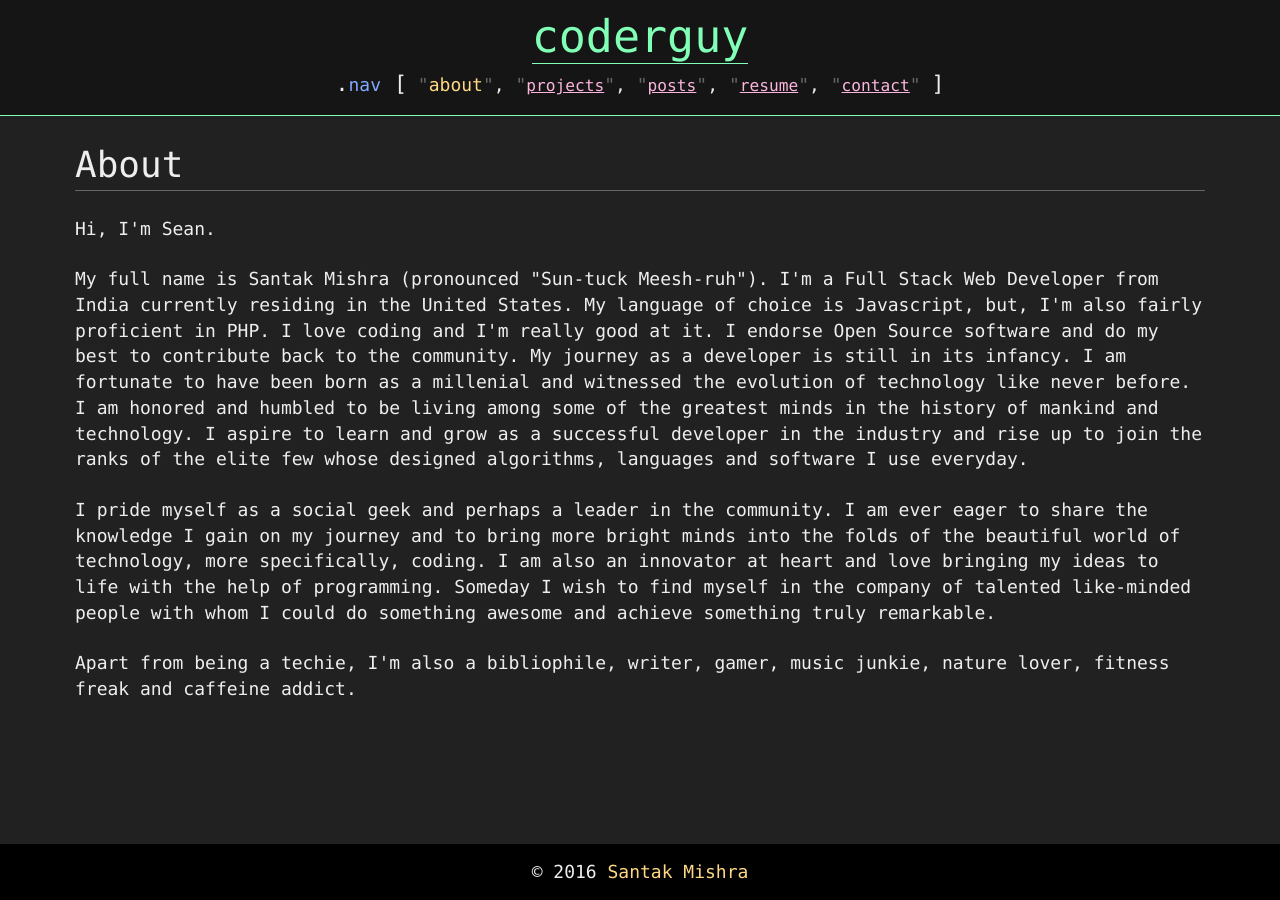
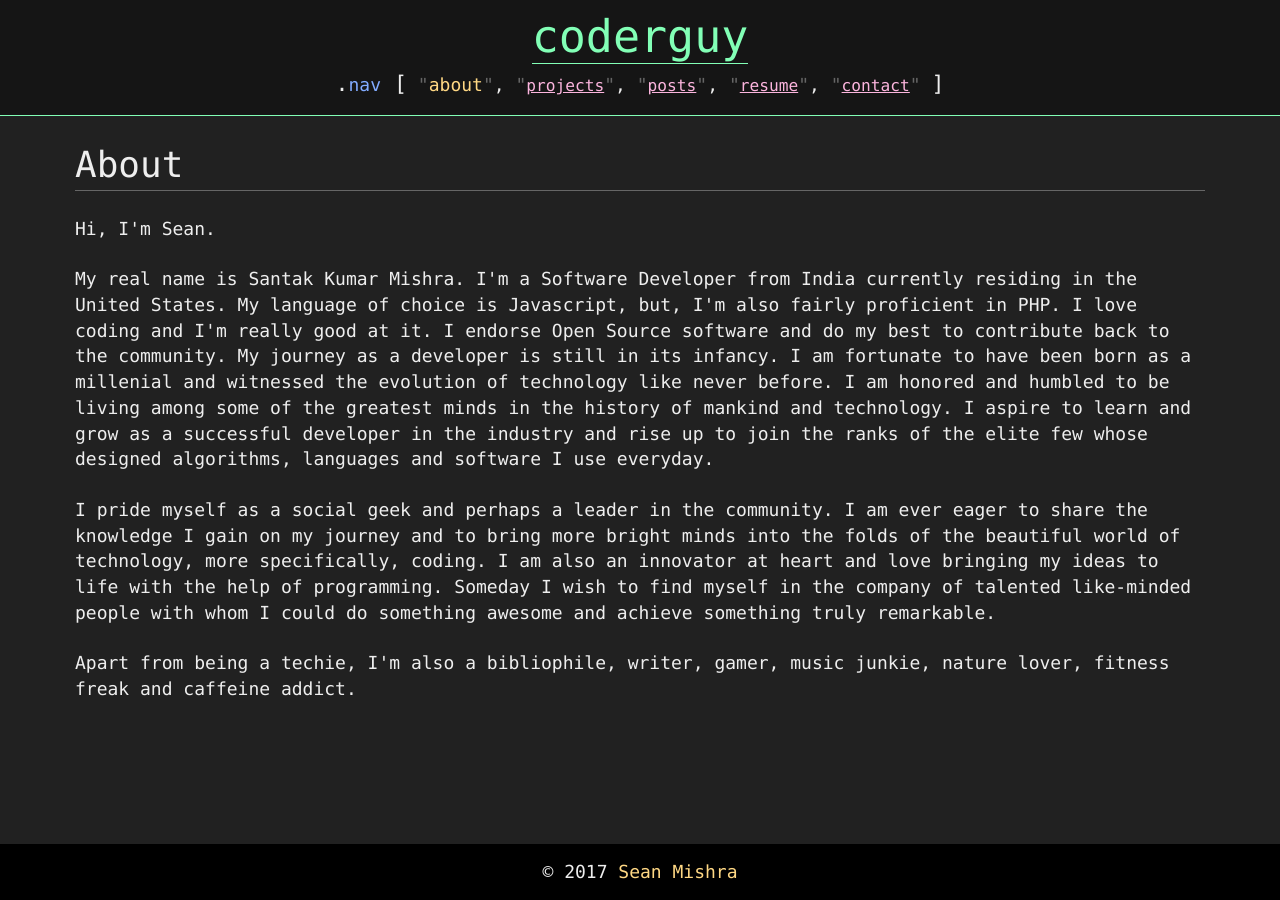
Before and after one commit to cod3rguy/cod3rguy.github.io, a Jekyll site: the page built from about.html, in a window 1280 px wide. Built offline with Jekyll 4.4.1, drawn with Linux system fonts in a browser that asks for light colours; some web fonts are replaced.

Commit message:
Updated About page and footer text

```diff
--- a/_layouts/pages.html
+++ b/_layouts/pages.html
@@ -17,5 +17,5 @@ layout: default
     </main>
 
     <footer class="text-center mainFooter">
-        &copy; 2016 <a href="{{site.url}}/contact.html">Santak Mishra</a>
+        &copy; 2017 <a href="{{site.url}}/contact.html">Sean Mishra</a>
     </footer>
--- a/_layouts/posts.html
+++ b/_layouts/posts.html
@@ -69,5 +69,5 @@ layout: default
     </main>
 
     <footer class="text-center mainFooter">
-        &copy; 2016 <a href="{{site.url}}/contact.html">Santak Mishra</a>
+        &copy; 2017 <a href="{{site.url}}/contact.html">Sean Mishra</a>
     </footer>
--- a/about.html
+++ b/about.html
@@ -7,7 +7,7 @@ title: About
 <p>Hi, I'm Sean.</p>
 
 <p>
-    My full name is Santak Mishra (pronounced "Sun-tuck Meesh-ruh"). I'm a Full Stack Web Developer from India currently residing in the United States. My language of choice is Javascript, but, I'm also fairly proficient in PHP. I love coding and I'm really good at it. I endorse Open Source software and do my best to contribute back to the community. My journey as a developer is still in its infancy. I am fortunate to have been born as a millenial and witnessed the evolution of technology like never before. I am honored and humbled to be living among some of the greatest minds in the history of mankind and technology. I aspire to learn and grow as a successful developer in the industry and rise up to join the ranks of the elite few whose designed algorithms, languages and software I use everyday.
+    My real name is Santak Kumar Mishra. I'm a Software Developer from India currently residing in the United States. My language of choice is Javascript, but, I'm also fairly proficient in PHP. I love coding and I'm really good at it. I endorse Open Source software and do my best to contribute back to the community. My journey as a developer is still in its infancy. I am fortunate to have been born as a millenial and witnessed the evolution of technology like never before. I am honored and humbled to be living among some of the greatest minds in the history of mankind and technology. I aspire to learn and grow as a successful developer in the industry and rise up to join the ranks of the elite few whose designed algorithms, languages and software I use everyday.
 </p>
 
 <p>
```
